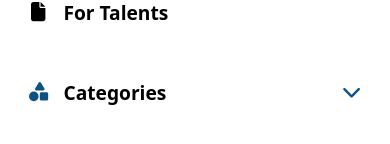
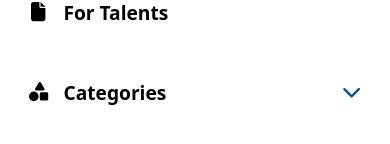
Before and after one commit to julianf97/challenge-hirefy, a React (Vite) app: page / in a window 390 px wide. Both pictures are taken after a click on the button 340 px from the left and 35 px from the top of the page. Shown: the part 368-512 px from the top of the page. Built offline with nearby package versions, Linux system fonts and the light colour scheme.

Commit message:
chore: cambiando estilos en el hover iconos nav

```diff
--- a/src/components/OpenNavbar/CategoriaInterna/CategoriaInterna.jsx
+++ b/src/components/OpenNavbar/CategoriaInterna/CategoriaInterna.jsx
@@ -1,4 +1,3 @@
-
 import { motion } from 'framer-motion';
 import { loremIpsumText } from '../../../contants/contants';
 
--- a/src/components/OpenNavbar/LiCategories/LiCategories.jsx
+++ b/src/components/OpenNavbar/LiCategories/LiCategories.jsx
@@ -26,7 +26,7 @@ function LiCategories() {
       <li className='liCategories' onClick={toggleCategorias}>
         <div className='textoYlogo'>
           <div className='liLogo'>
-            <FontAwesomeIcon className='iconHouse' icon={faShapes} />
+            <FontAwesomeIcon className='iconCategories' icon={faShapes} />
           </div>
           {categoriesText}
         </div>
--- a/src/components/OpenNavbar/openNavbar.css
+++ b/src/components/OpenNavbar/openNavbar.css
@@ -102,16 +102,53 @@
 
     .iconHouse{
         color: #0D5287;
+        transition: 0.5s;
+
     }
+
+    li:hover .iconHouse {
+        color: #39D3BB;
+    }
+
     .iconQuestion{
         color: #000;
+        transition: 0.5s;
     }
+    li:hover .iconQuestion {
+        color: #39D3BB;
+    }
+
     .iconUsers{
         color: #000;
+        transition: 0.5s;
     }
+    li:hover .iconUsers {
+        color: #39D3BB;
+    }
+
     .iconFile{
         color: #000;
+        transition: 0.5s;
     }
+    li:hover .iconFile {
+        color: #39D3BB;
+    }
+
+
+    .iconUsers{
+        color: #000;
+        transition: 0.5s;
+    }
+
+    .iconCategories{
+        color: #000;
+        transition: 0.5s;
+    }
+
+    li:hover .iconCategories {
+        color: #39D3BB;
+    }
+
     .iconChevron{
         color: #0D5287;
     }
```
